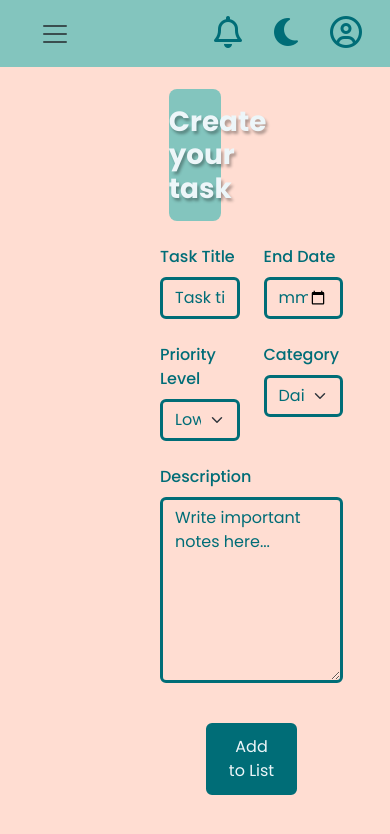
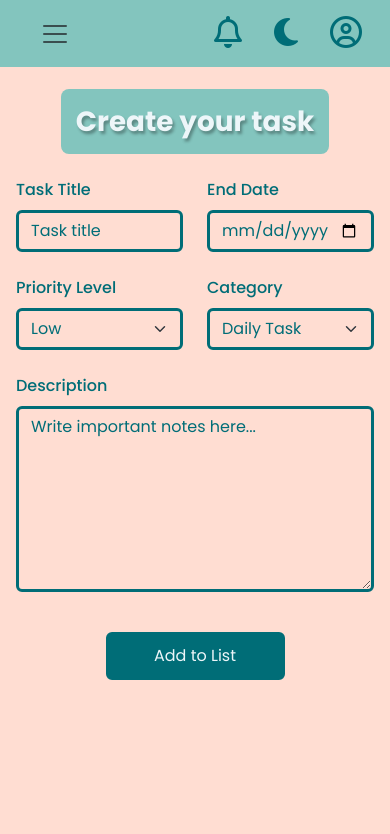
Before and after one commit to sidpd51/Todo-App-JS, a plain HTML site: page index.html in a window 390 px wide. Drawn offline with nearby package versions, Linux system fonts and the light colour scheme.

Commit message:
fixed responsiveness of form compoenent -updated style.css

```diff
--- a/style.css
+++ b/style.css
@@ -163,6 +163,10 @@ i {
   .navbar-collapse.show + #main {
     margin-top: 380px !important;
   }
+
+  .main.paddingX-5 {
+    padding-inline: 1rem !important;
+  }
 }
 
 
```
